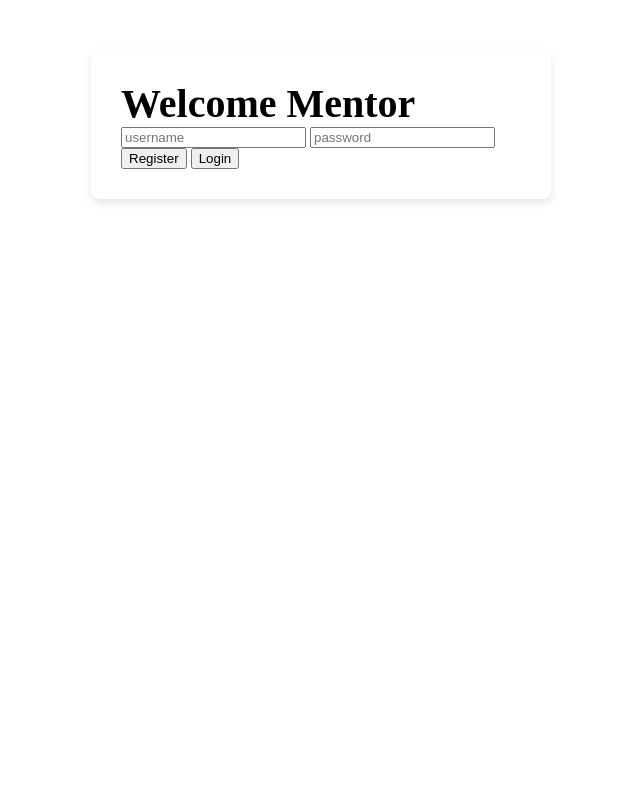
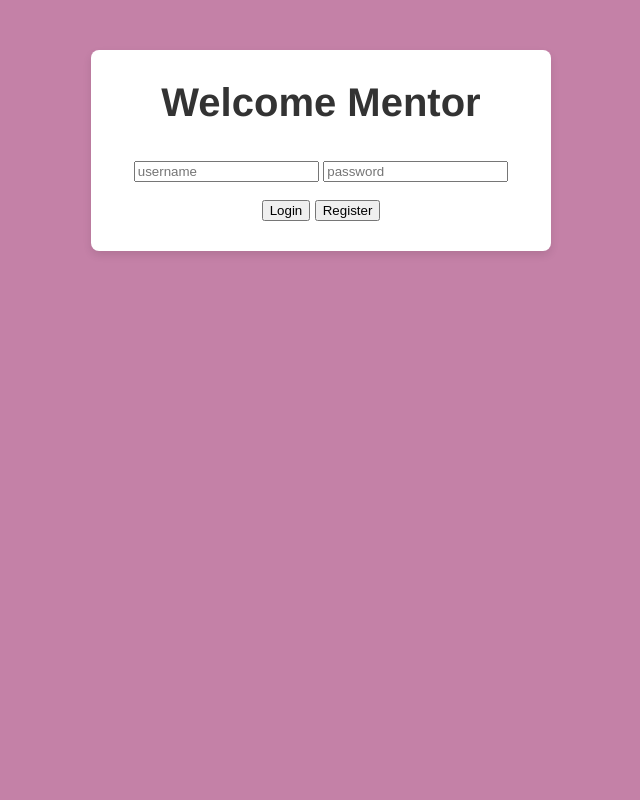
Before and after one commit to navvvvs/loginpage, a Flask app: template loginpage/templates/index2.html in a window 1280 px wide. Shown: the whole page, without its empty margins (319-959 px from the left). Run offline with Flask 3, Linux system fonts and the light colour scheme; the template is opened without the code that fills it, so the values that code supplies are empty.

Commit message:
all changes

```diff
--- a/loginpage/templates/base2.html
+++ b/loginpage/templates/base2.html
@@ -2,18 +2,9 @@
 <html lang="en">
 <head>
     <style>
-    /* Update background color to light blue */
-    $primary-color: #007bff;
-    $primary-hover-color: #005663;
-    $secondary-color: #283745;
-    $secondary-hover-color: #218838;
-    $background-color: #ADD8E6; /* Light Blue */
-    $container-bg-color: #ffffff;
-    $text-color: #333;
-    $subtext-color: #666;
 
     body {
-        background-color: $background-color; /* Apply light blue background */
+        background-color: #C481A7;
         font-family: 'Franklin Gothic Medium', 'Arial Narrow', Arial, sans-serif;
         color: #333;
         display: flex;
@@ -24,9 +15,9 @@
         text-align: center;
     }
 
-    header {
+    .header {
         width: 100%;
-        background-color: $container-bg-color;
+        background-color: #ffffff;
         box-shadow: 0 4px 8px rgba(0,0,0,0.1);
         padding: 20px 0;
     }
@@ -34,10 +25,10 @@
     h1 {
         margin: 0;
         font-size: 2.5rem;
-        color: $text-color;
+        color: #333;
     }
 
-    main {
+    .main {
         display: flex;
         justify-content: center;
         align-items: center;
@@ -46,7 +37,7 @@
     }
 
     .container {
-        background-color: $container-bg-color;
+        background-color: #ffffff;
         border-radius: 8px;
         box-shadow: 0 4px 8px rgba(0,0,0,0.1);
         padding: 30px;
@@ -57,14 +48,14 @@
 
     p {
         font-size: 18px;
-        color: $subtext-color;
+        color: #666;
         margin-bottom: 20px;
     }
 
     </style>
     <meta charset="UTF-8">
     <meta name="viewport" content="width=device-width, initial-scale=1.0">
-    <title>Flask App</title>
+    <title>Mind Bloom - Login</title>
 
     <script>
         function setActionForm(action) {
--- a/loginpage/templates/dashboard2.html
+++ b/loginpage/templates/dashboard2.html
@@ -2,8 +2,8 @@
 
 {% block body %}
 <div class="container">
-    <h1>Welcome to the Dashboard</h1>
-    <p>How are you today, {{ username }}?</p>
+    <h2>Welcome to Mind Bloom</h2>
+    <p>Let's get started {{ username }}!</p>
     <a href="{{url_for('logout')}}" class="btn btn-logout">Logout</a>
 
 {% endblock %}
--- a/loginpage/templates/index2.html
+++ b/loginpage/templates/index2.html
@@ -4,6 +4,7 @@
 
 <div class="container">
     <h1>Welcome Mentor</h1>
+    <br><br>
     <form id="auth-form" action="{{ url_for('register') }}" method="POST">
         <input
            type="text"
@@ -16,8 +17,9 @@
            name="password"
            placeholder="password"
         />
-        <input type="submit" value="Register" class="btn btn-login" onclick="setActionForm('login')"/>
-        <input type="button" value="Login" class="btn btn-login" onclick="setActionForm('register')"/>
+        <br><br>
+        <input type="submit" value="Login" class="btn btn-login" onclick="setActionForm('login')">
+        <input type="button" value="Register" class="btn btn-login" onclick="setActionForm('register')">
     </form>
 </div>
 
```
